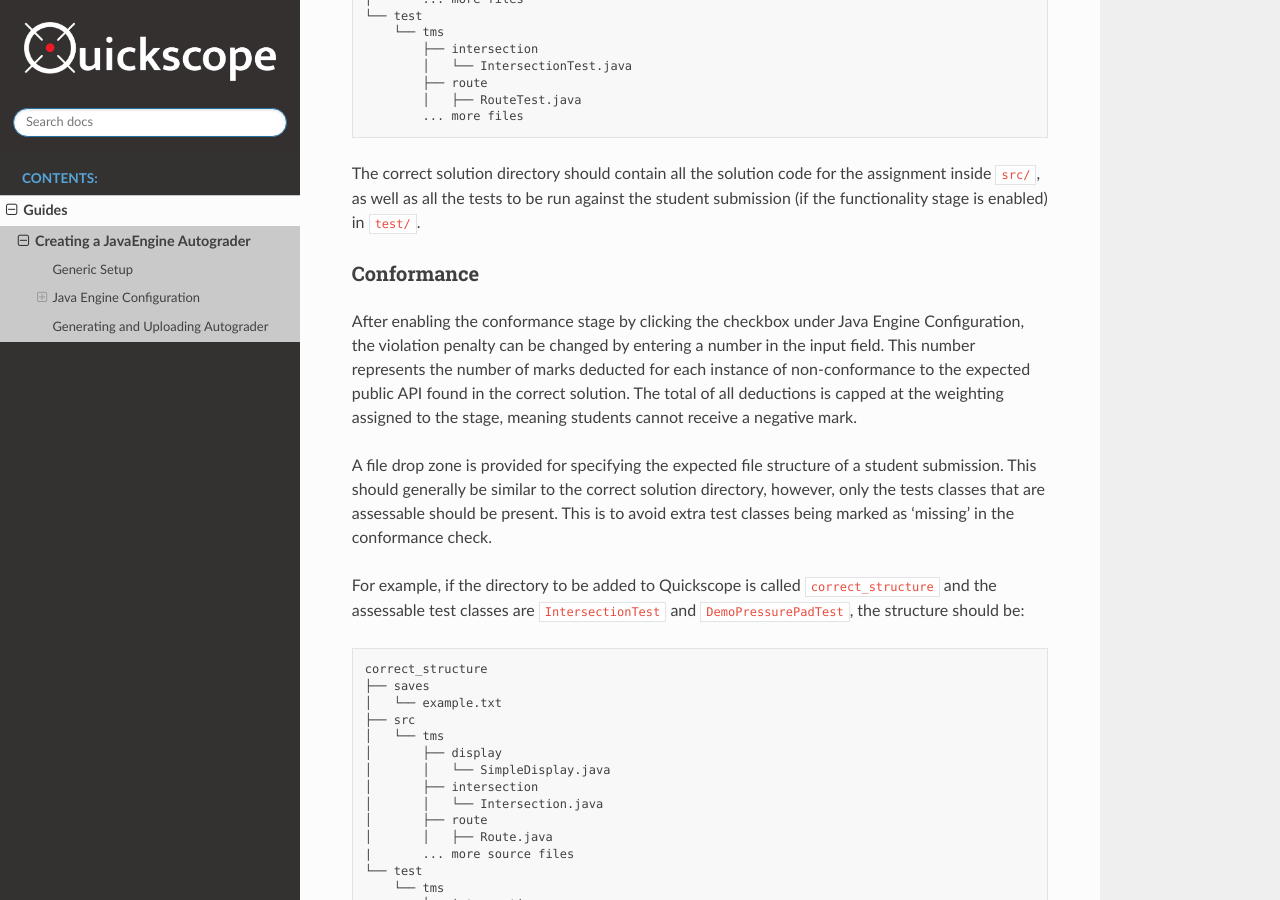
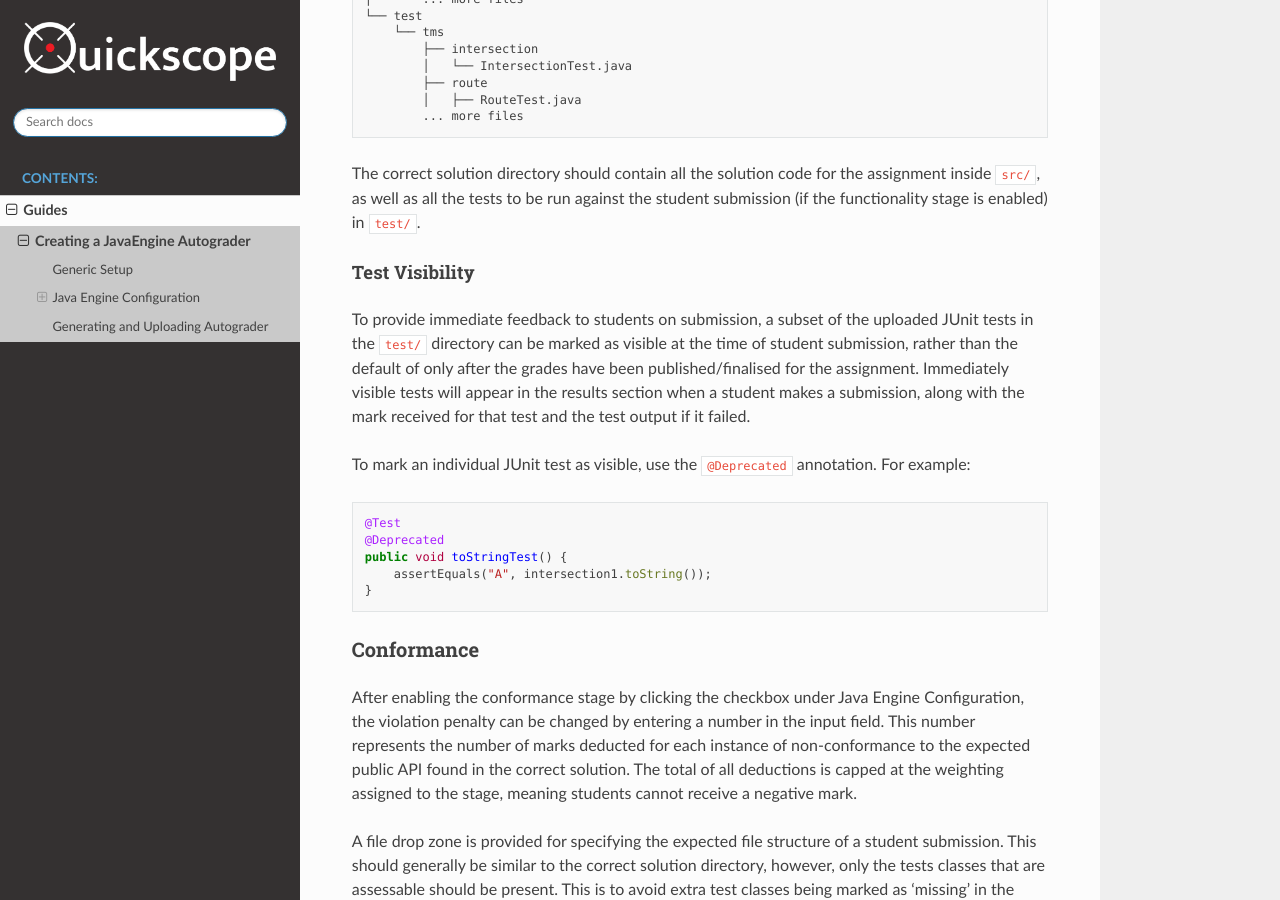
Before and after one commit to UQTools/quickscope, a Sphinx documentation site: the page built from docs/guides/javaengine-guide.md, in a window 1280 px wide and 900 px high, scrolled down 2566 px. Built offline with Sphinx 7.4.7 and the Read the Docs theme 2.0.0, drawn with Linux system fonts in a browser that asks for light colours.

````diff
--- a/docs/guides/javaengine-guide.md
+++ b/docs/guides/javaengine-guide.md
@@ -74,6 +74,27 @@
 The correct solution directory should contain all the solution code for the
 assignment inside `src/`, as well as all the tests to be run against the
 student submission (if the functionality stage is enabled) in `test/`.
+
+#### Test Visibility
+
+To provide immediate feedback to students on submission, a subset of the
+uploaded JUnit tests in the `test/` directory can be marked as visible at the
+time of student submission, rather than the default of only after the grades
+have been published/finalised for the assignment.
+Immediately visible tests will appear in the results section when a student
+makes a submission, along with the mark received for that test and the test
+output if it failed.
+
+To mark an individual JUnit test as visible, use the `@Deprecated` annotation.
+For example:
+
+```java
+@Test
+@Deprecated
+public void toStringTest() {
+    assertEquals("A", intersection1.toString());
+}
+```
 
 ### Conformance
 
````
Also changed, not shown: docs/guides/gradescope-setup.md (added, +54 -0 lines), docs/_static/images/autograder.png (added), docs/_static/images/outline.png (added).
